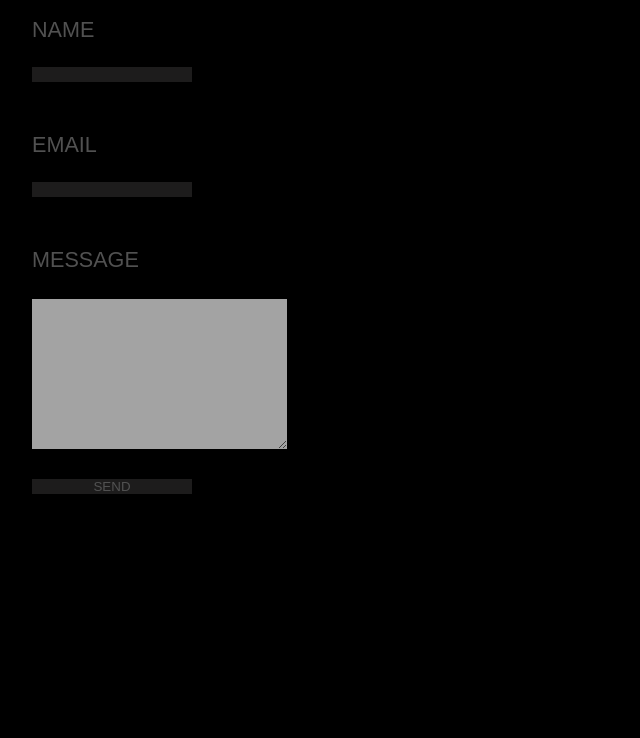
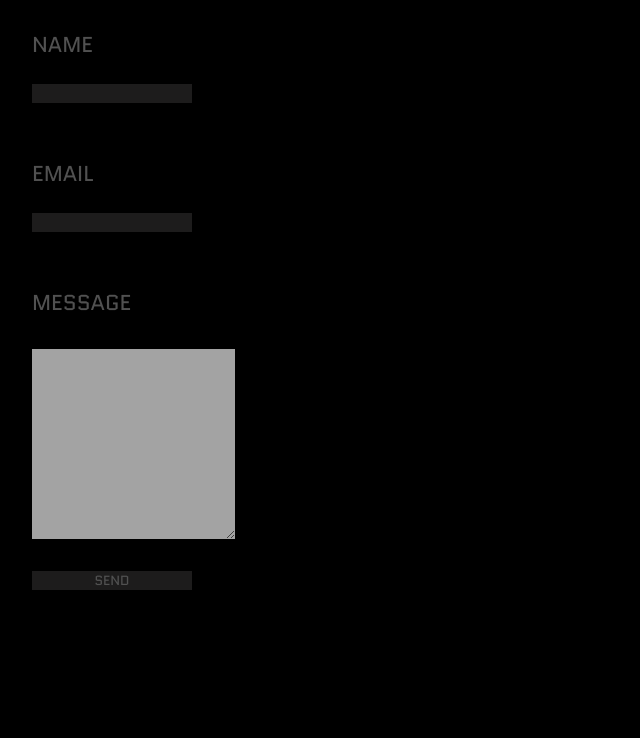
Before and after one commit to BulletButcher88/portfolio, a plain HTML site: page pages/contact.html in a window 1280 px wide. Shown: the part 62-800 px from the top of the page, without its empty margins (0-640 px from the left). Drawn offline with Linux system fonts and the light colour scheme.

Commit message:
update to contact page2

```diff
--- a/pages/contact.html
+++ b/pages/contact.html
@@ -6,6 +6,8 @@
     <meta name="viewport" content="width=device-width, initial-scale=1.0">
     <meta http-equiv="X-UA-Compatible" content="ie=edge">
     <title>MARK BUTCHER CONTACT</title>
+    <link href="https://fonts.googleapis.com/css?family=Quantico" rel="stylesheet">
+
     <link rel="stylesheet" href="style5.css">
 </head>
 
```
Also changed, not shown: pages/art.page.html (+1 -0 lines), pages/film.page.html (+2 -0 lines).
